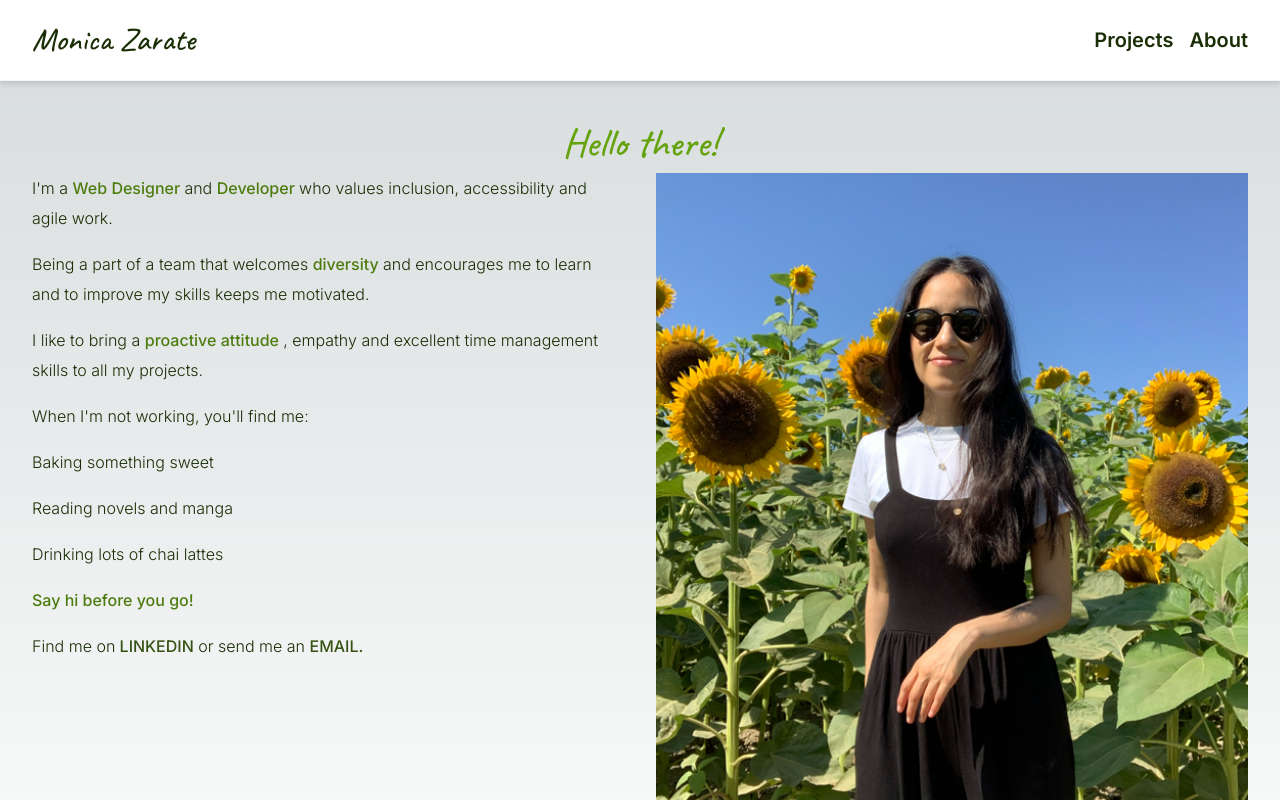
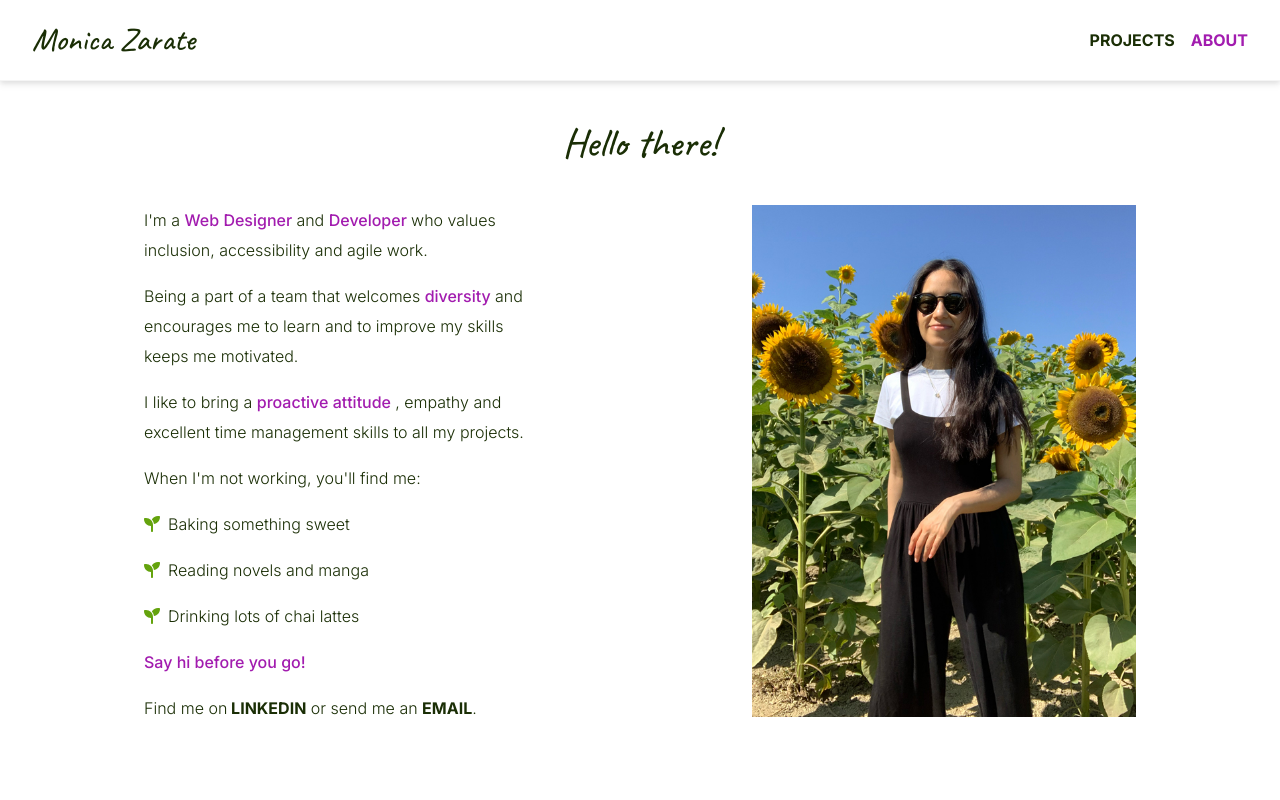
Before and after one commit to monica-zarate/nextjs-portfolio, a Next.js app: page /about in a window 1280 px wide. Shown: the top 800 px of the page. Built offline with nearby package versions, Linux system fonts and the light colour scheme.

Commit message:
About Page WIP.

```diff
--- a/src/app/(routes)/about/page.tsx
+++ b/src/app/(routes)/about/page.tsx
@@ -3,6 +3,8 @@
 import { useState, useEffect } from "react";
 import Image from "next/image";
 import { caveat } from "../../fonts";
+import { FontAwesomeIcon } from '@fortawesome/react-fontawesome';
+import { faSeedling } from "@fortawesome/free-solid-svg-icons";
 
 //Project imports
 import { monicaAboutPhoto } from "../../../assets/";
@@ -35,15 +37,17 @@ export default function About() {
 
 
     return (
-        <div className="p-8 max-w-7xl mx-auto">
-            <h1 className={`${caveat.className} text-lime-600 text-h1Light text-center`}>{pagesContent.about.copy.h1}</h1>
-            <div className="flex">
-                <div className="basis-1/2 mr-4">
+        <div className="h-screen" style={{backgroundImage: `url(/sunflower-bg.png)`}}>
+            <div className="w-full h-full bg-white/[.5]">
+                <div className="px-8 py-4 sm:p-8 max-w-7xl mx-auto bg-white h-screen">
+                    <h1 className={`${caveat.className} text-lime-950 text-h1Light text-center mb-4 sm:mb-8`}>{pagesContent.about.copy.h1}</h1>
+                    <div className="flex flex-col-reverse sm:flex-row">
+                        <div className="basis-1/2 max-w-sm mx-auto">
                             <ul>
                                 {pagesContent.about.copy.p.map((paragraph, i) => (
                                     <li key={i} className={i === 0 ? "" : "mt-4"}>
                                     {paragraph.map((__, i) => (
-                                <span key={i} className={`${__.isHighlight ? "text-lime-700 text-bodyBold" : "text-lime-950 text-body"}`}>{`${__.content} `}</span>
+                                        <span key={i} className={`${__.isHighlight ? "text-fuchsia-700 text-bodyBold" : "text-lime-950 text-body"}`}>{`${__.content} `}</span>
                                     ))}
                                     </li>
                                 ))}
@@ -51,29 +55,35 @@ export default function About() {
                             <p className="text-lime-950 text-body mt-4">{pagesContent.about.copy.ul.title}</p>
                             <ul>
                                 {pagesContent.about.copy.ul.listItems.map((p, i) => (
-                            <li key={i} className="text-lime-950 text-body mt-4">{p}</li>
+                                    <li key={i} className="text-lime-950 text-body mt-4 flex items-center">
+                                        <FontAwesomeIcon icon={faSeedling} style={{color: '#64a30d'}}/>
+                                        <p className="ml-2">{p}</p>
+                                    </li>
                                 ))}
                             </ul>
-                    <h4 className="text-lime-700 text-bodyBold mt-4">{pagesContent.about.copy.cta.title}</h4>
+                            <h4 className="text-fuchsia-700 text-bodyBold mt-4">{pagesContent.about.copy.cta.title}</h4>
                             <ul>
                                 <li className="mt-4">
                                     {pagesContent.about.copy.cta.p.slice(0,1).map((__, i) => (
                                         <span key={i}>
                                             <span className="text-lime-950 text-body">{__}</span>
-                                    <a href={linkedInData.url} title={linkedInData.title} className="text-lime-900 text-bodyBold hover:text-lime-700 delay-200 duration-200 ease-in-out uppercase">{` ${linkedInData.network}`}</a>
+                                            <a href={linkedInData.url} target="_blank" title={linkedInData.title} className="text-lime-950 text-bodyLargeBold hover:text-fuchsia-700 delay-200 duration-200 ease-in-out uppercase">{` ${linkedInData.network}`}</a>
                                         </span>
                                     ))}
                                     {pagesContent.about.copy.cta.p.slice(1,2).map((__, i) => (
                                         <span key={i}>
                                             <span className="text-lime-950 text-body">{` ${__} `}</span>
-                                    <a href={emailData.url} title={emailData.title} className="text-lime-900 text-bodyBold hover:text-lime-700 delay-200 duration-200 ease-in-out uppercase">{`${emailData.network}.`}</a>
+                                            <a href={emailData.url} target="_blank" title={emailData.title} className="text-lime-950 text-bodyLargeBold hover:text-fuchsia-700 delay-200 duration-200 ease-in-out uppercase">{emailData.network}</a>
+                                            <span className="text-lime-950 text-body">.</span>
                                         </span>
                                     ))}
                                 </li>
                             </ul>
                         </div>
-                <div className="basis-1/2 ml-4">
-                    <Image alt="monica zarate" src={monicaAboutPhoto} className="w-full h-auto"/>
+                        <div className="basis-1/2 mb-4 md:ml-4 lg:ml-0 sm:mb-0">
+                            <Image alt="monica zarate" src={monicaAboutPhoto} className="w-full h-auto max-w-sm mx-auto"/>
+                        </div>
+                    </div>
                 </div>
             </div>
         </div>
--- a/src/app/_components/Intro.tsx
+++ b/src/app/_components/Intro.tsx
@@ -38,12 +38,12 @@ export default function Intro() {
             <div className="mx-auto sm:flex max-w-5xl justify-center">
                 <div className="flex flex-col justify-center items-center max-auto mb-8 sm:mb-0 lg:justify-end">
                     <Image alt="monica zarate" src={monicaProfilePhoto} className="rounded-full w-1/2 max-w-[250px] sm:w-full"/>
-                    {isMobile && <h1 className={`${caveat.className} text-lime-600 text-h2 mt-4`}>{copy.h1}</h1>}
+                    {isMobile && <h1 className={`${caveat.className} text-lime-950 text-h2 mt-4`}>{copy.h1}</h1>}
                 </div>
                 <div className="max-w-md sm:ml-8 mx-auto">
-                    {!isMobile && <h1 className={`${caveat.className} text-lime-600 text-h2`}>{copy.h1}</h1>}
+                    {!isMobile && <h1 className={`${caveat.className} text-lime-950 text-h2`}>{copy.h1}</h1>}
                     {copy.p.map((__, i, {length}) => (
-                        <p key={i} className={`${i + 1 === length ? "text-lime-700 text-bodyLarge" : "text-lime-950 text-body"} mb-4`}>{__}</p>
+                        <p key={i} className={`${i + 1 === length ? "text-fuchsia-700 text-bodyLarge" : "text-lime-950 text-body"} mb-4`}>{__}</p>
                     ))}
                     <Social/>
                 </div>
--- a/src/app/_components/MobileMenu.jsx
+++ b/src/app/_components/MobileMenu.jsx
@@ -66,7 +66,7 @@ const Path = props => (
 );
 
 const IconToggle = ({ toggle }) => (
-  <button onClick={toggle} className="absolute top-[1.5rem] right-[1.92rem] z-[1]">
+  <button onClick={toggle} className="absolute top-[1.7rem] right-[1.9rem] z-[1]">
     <svg width="32" height="32" viewBox="0 0 24 24">
       <Path
         variants={{
@@ -111,7 +111,7 @@ export const MobileMenu = () => {
       ref={containerRef}
       className="absolute top-0 right-0 bottom-0 w-1/2"
     >
-        <m.div variants={sidebarVariants} className={`${isMenuOpen ? "top-0 right-0 w-full h-screen" : "top-4 right-6 rounded-full"} absolute bottom-0 w-12 h-12 bg-white`}/>
+        <m.div variants={sidebarVariants} className={`${isMenuOpen ? "top-0 right-0 w-full h-screen" : "top-4 right-6 rounded-full"} absolute bottom-0 w-12 h-12 bg-fuchsia-50`}/>
         {isMenuOpen && <m.ul variants={listVariants} className="absolute top-32 right-8">
             {routes.map((__) => (
                     <m.li variants={listItemVariants} whileTap={{ scale: 0.95 }} key={__.id} className="text-right mb-8">
--- a/src/app/_components/Navbar.tsx
+++ b/src/app/_components/Navbar.tsx
@@ -2,15 +2,19 @@
 "use client";
 import { useState, useEffect } from "react";
 import Link from "next/link";
+import { usePathname } from 'next/navigation'
 import { caveat } from "../fonts";
 
 // Project imports
 import { routes } from "../constants"
 import { MobileMenu } from "./MobileMenu";
+import path from "path";
 
 export default function Navbar() {
 
     const [isMobile, setIsMobile] = useState(false);
+
+    const pathname = usePathname()?.slice(1);
 
     useEffect(() => {
 
@@ -32,13 +36,13 @@ export default function Navbar() {
 
 
     return (
-        <header className="bg-white border-b border-solid border-neutral-100 drop-shadow-md">
-            <div className="flex justify-between items-center px-8 py-4 mx-auto max-w-7xl">
+        <header className="bg-white border-b border-solid border-neutral-100 drop-shadow-md sticky top-0">
+            <div className="flex justify-between items-center px-8 2xl:px-2 py-4 mx-auto max-w-7xl">
                 <Link href="/" className={`${caveat.className} text-lime-950 text-h2`}>Monica Zarate</Link>
                 {isMobile && <MobileMenu/>}
                 {!isMobile && <ul>
                     {routes.map((__, i) => (
-                        <Link href={__.id} key={i} className="text-h4 text-lime-950 ml-4 hover:text-lime-700 delay-200 duration-200 ease-in-out">{__.title}</Link>
+                        <Link href={__.id} key={i} className={`${pathname === __.id ? "text-fuchsia-700" : "text-lime-950"} text-bodyLargeBold ml-4 hover:text-fuchsia-700 delay-200 duration-200 ease-in-out uppercase`}>{__.title}</Link>
                     ))}
                 </ul>}
             </div>
--- a/tailwind.config.js
+++ b/tailwind.config.js
@@ -92,6 +92,13 @@ module.exports = {
             fontWeight: "500",
           },
         ],
+        bodyLargeBold: [
+          "20",
+          {
+            lineHeight: "30px",
+            fontWeight: "700",
+          },
+        ],
       },
     },
   },
```
Also changed, not shown: public/sunflower-bg.png (added). Lines whose indentation alone changed are shown as unchanged.
